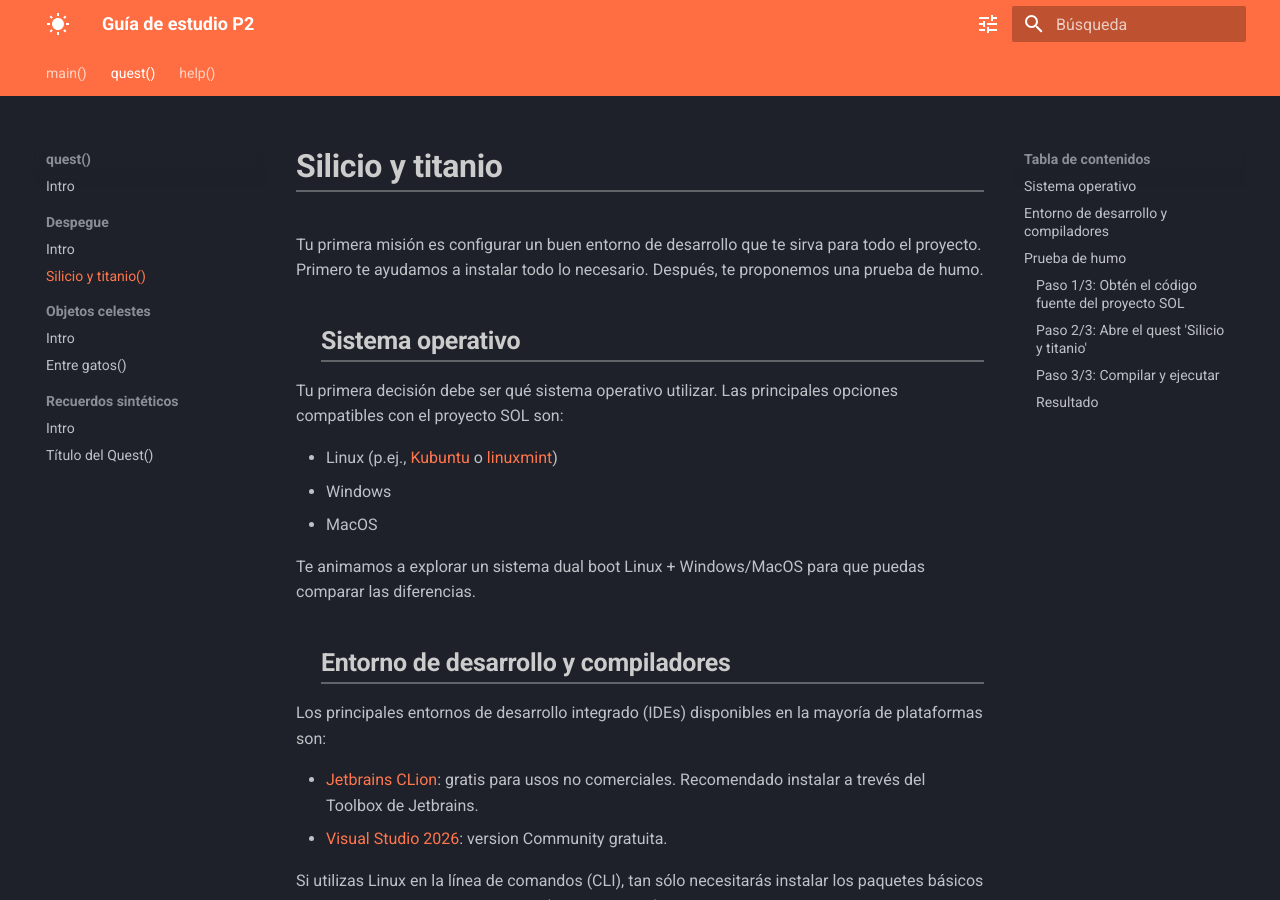
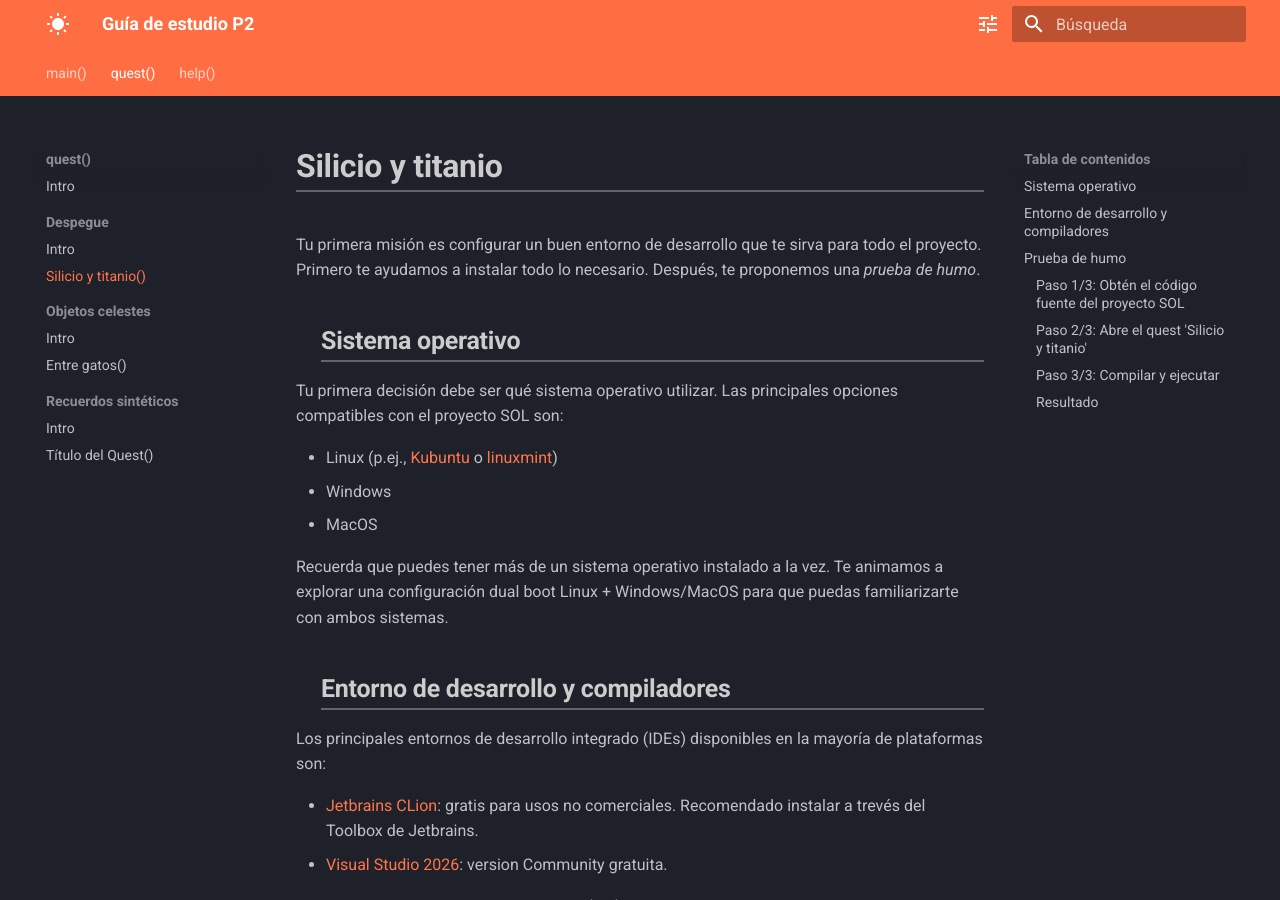
Before and after one commit to uab-p2/sol, an MkDocs documentation site: the page built from doc/guide/sections/auto/quest_silicio_y_titanio.md, in a window 1280 px wide and 900 px high. Built offline with MkDocs 1.6.1 and Material for MkDocs 9.7.7, drawn with Linux system fonts in a browser that asks for light colours.

Commit message:
doc/small touchups

```diff
--- a/doc/guide/sections/auto/quest_silicio_y_titanio.md
+++ b/doc/guide/sections/auto/quest_silicio_y_titanio.md
@@ -2,7 +2,7 @@
 
 Tu primera misión es configurar un buen entorno de desarrollo
 que te sirva para todo el proyecto. Primero te ayudamos a instalar
-todo lo necesario. Después, te proponemos una prueba de humo.
+todo lo necesario. Después, te proponemos una *prueba de humo*.
 
 ## Sistema operativo
 
@@ -14,8 +14,10 @@ Las principales opciones compatibles con el proyecto SOL son:
 - Windows
 - MacOS
 
-Te animamos a explorar un sistema dual boot Linux + Windows/MacOS
-para que puedas comparar las diferencias.
+Recuerda que puedes tener más de un sistema operativo
+instalado a la vez. Te animamos a explorar una configuración
+dual boot Linux + Windows/MacOS para que puedas familiarizarte
+con ambos sistemas.
 
 ## Entorno de desarrollo y compiladores
 
```
Also changed, not shown: quest/silicio_y_titanio/README.md.
